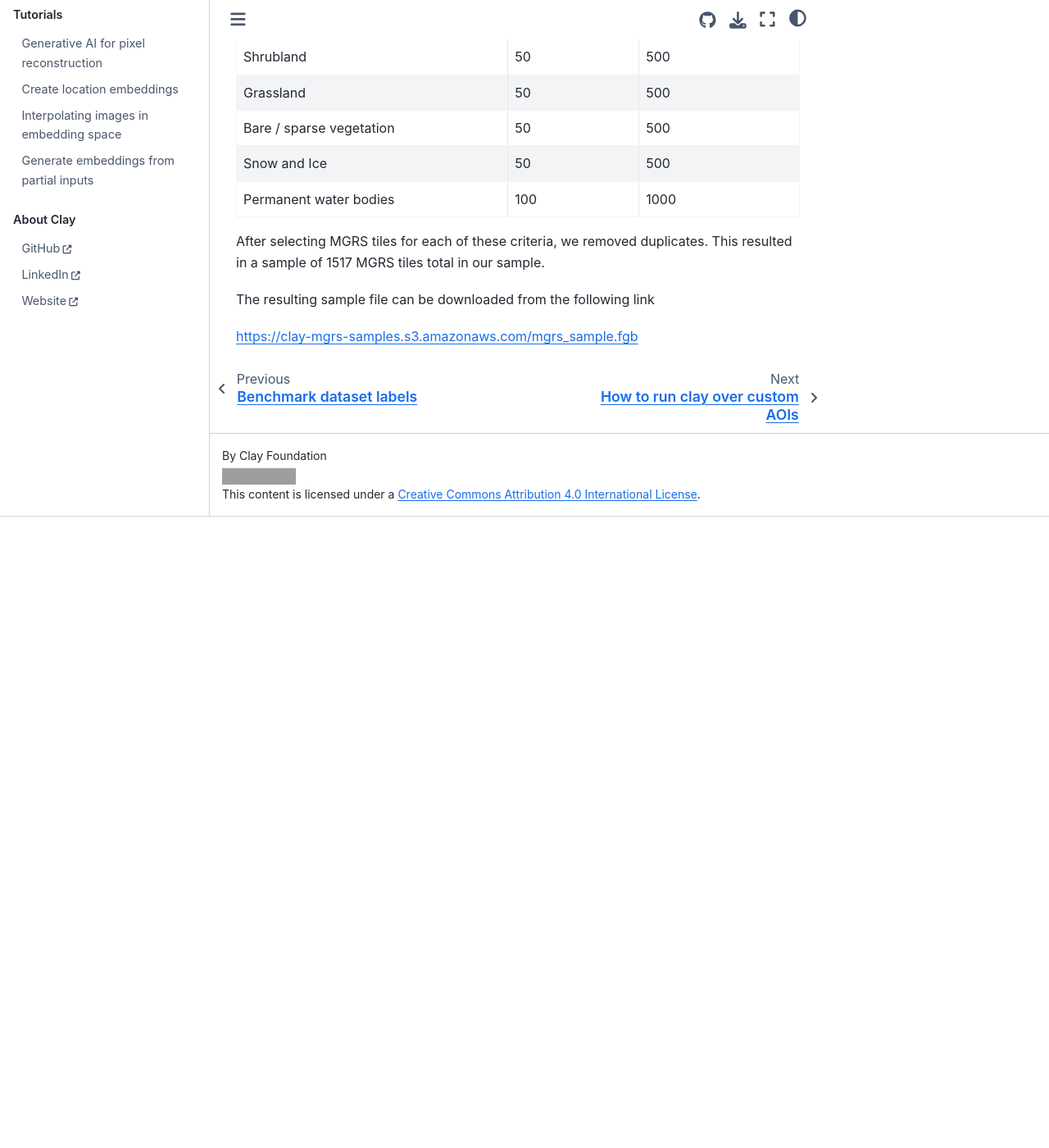
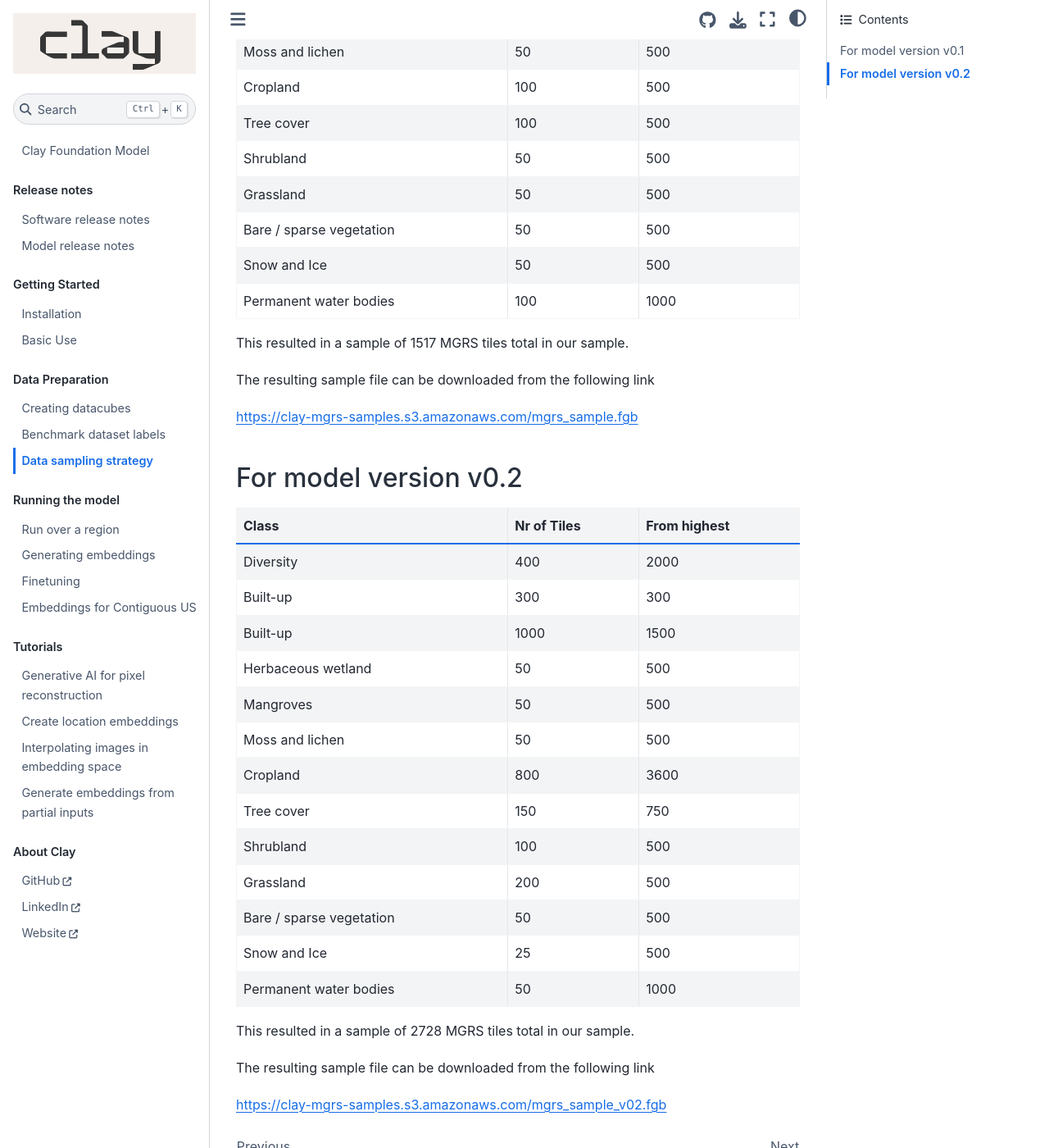
Before and after one commit to Clay-foundation/model, a Jupyter Book: the page built from docs/data_sampling.md, in a window 1280 px wide and 1400 px high, scrolled down 942 px. Shown: the whole window at 82% size. Built offline with Jupyter Book 1.0.4 settings and Sphinx 7.4.7 and the Sphinx Book theme 1.1.4, drawn with Linux system fonts in a browser that asks for light colours; before the commit the page ends 1572 px from its top, so only the background shows below that; some of the changed text lies outside the part shown; grey boxes are pictures that could not be loaded.

Commit message:
Updated mgrs sampling strategy for v0.2

```diff
--- a/docs/data_sampling.md
+++ b/docs/data_sampling.md
@@ -22,7 +22,11 @@
 tiles out of the 3000 tiles with the highest count of land cover classes present
 in the tile.
 
+After selecting MGRS tiles for each of these criteria, we removed duplicates.
+
 The following table summarizes the selection criteria for each class.
+
+## For model version v0.1
 
 | Class | Nr of Tiles | From highest |
 |---|---|---|
@@ -39,9 +43,32 @@
 Snow and Ice | 50 | 500
 Permanent water bodies | 100 | 1000
 
-After selecting MGRS tiles for each of these criteria, we removed duplicates.
 This resulted in a sample of 1517 MGRS tiles total in our sample.
 
 The resulting sample file can be downloaded from the following link
 
 https://clay-mgrs-samples.s3.amazonaws.com/mgrs_sample.fgb
+
+## For model version v0.2
+
+| Class | Nr of Tiles | From highest |
+|---|---|---|
+Diversity | 400 | 2000
+Built-up | 300 | 300
+Built-up | 1000 | 1500
+Herbaceous wetland | 50 | 500
+Mangroves | 50 | 500
+Moss and lichen | 50 | 500
+Cropland | 800 | 3600
+Tree cover | 150 | 750
+Shrubland | 100 | 500
+Grassland | 200 | 500
+Bare / sparse vegetation | 50 | 500
+Snow and Ice | 25 | 500
+Permanent water bodies | 50 | 1000
+
+This resulted in a sample of 2728 MGRS tiles total in our sample.
+
+The resulting sample file can be downloaded from the following link
+
+https://clay-mgrs-samples.s3.amazonaws.com/mgrs_sample_v02.fgb
```
Also changed, not shown: 1 other file.
